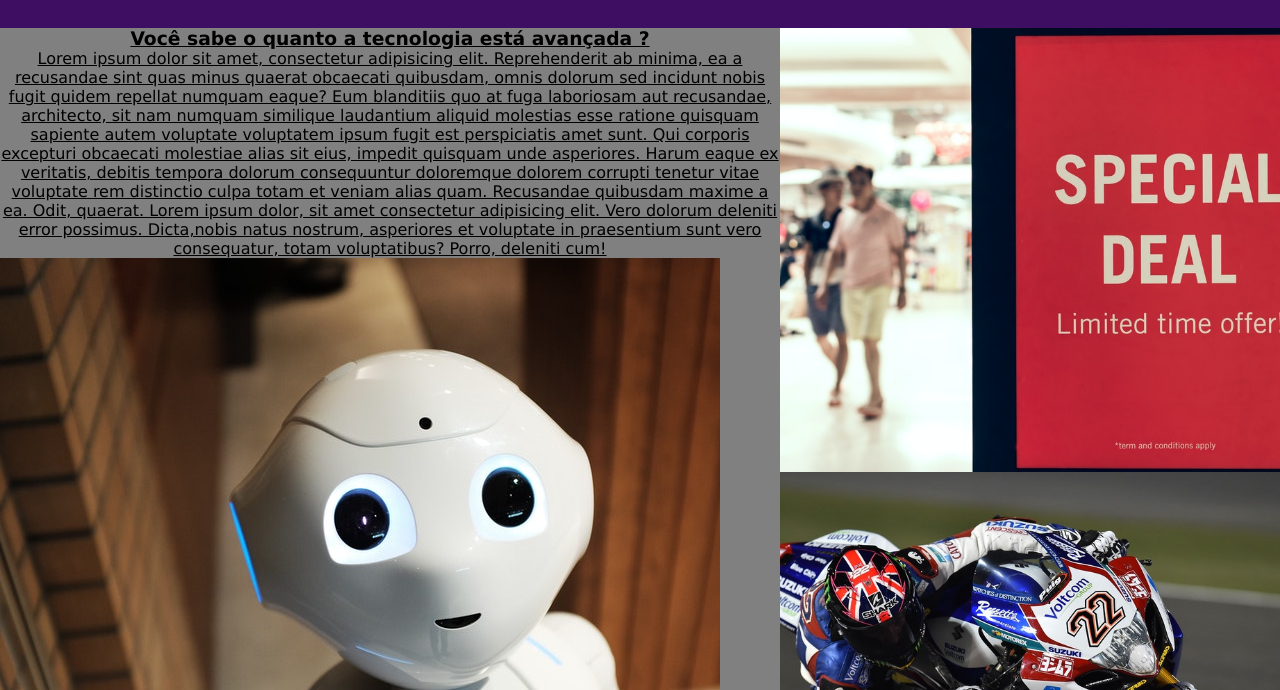
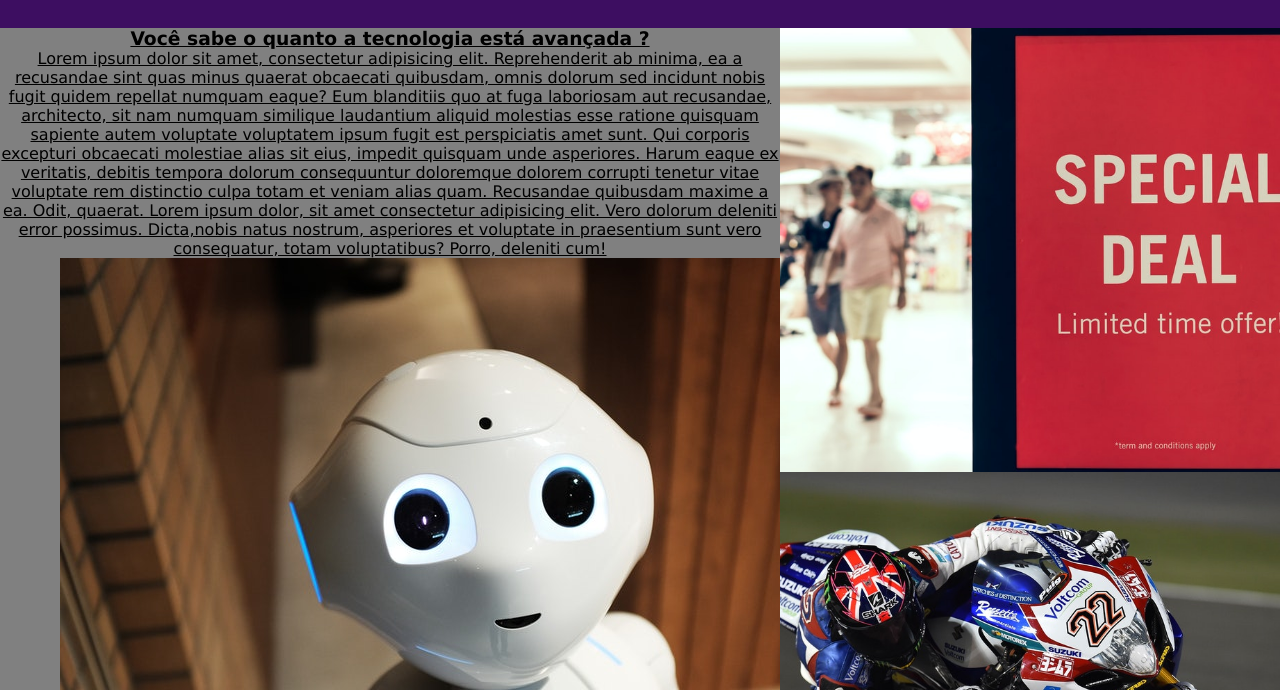
Before and after one commit to ManfredAlonso/project-A, a plain HTML site: page index.html in a window 1280 px wide. Shown: the part 110-800 px from the top of the page. Drawn offline with Linux system fonts and the light colour scheme.

Commit message:
att main-grid

```diff
--- a/assets/style/scss/main.scss
+++ b/assets/style/scss/main.scss
@@ -20,6 +20,7 @@ main{
     }
     img{
         display: grid;
-        grid-area: 3/1;
+        grid-area: 3/2;
+        justify-content: center;
     }
 }
```
Also changed, not shown: assets/style/css/style.css, 1 other file.
